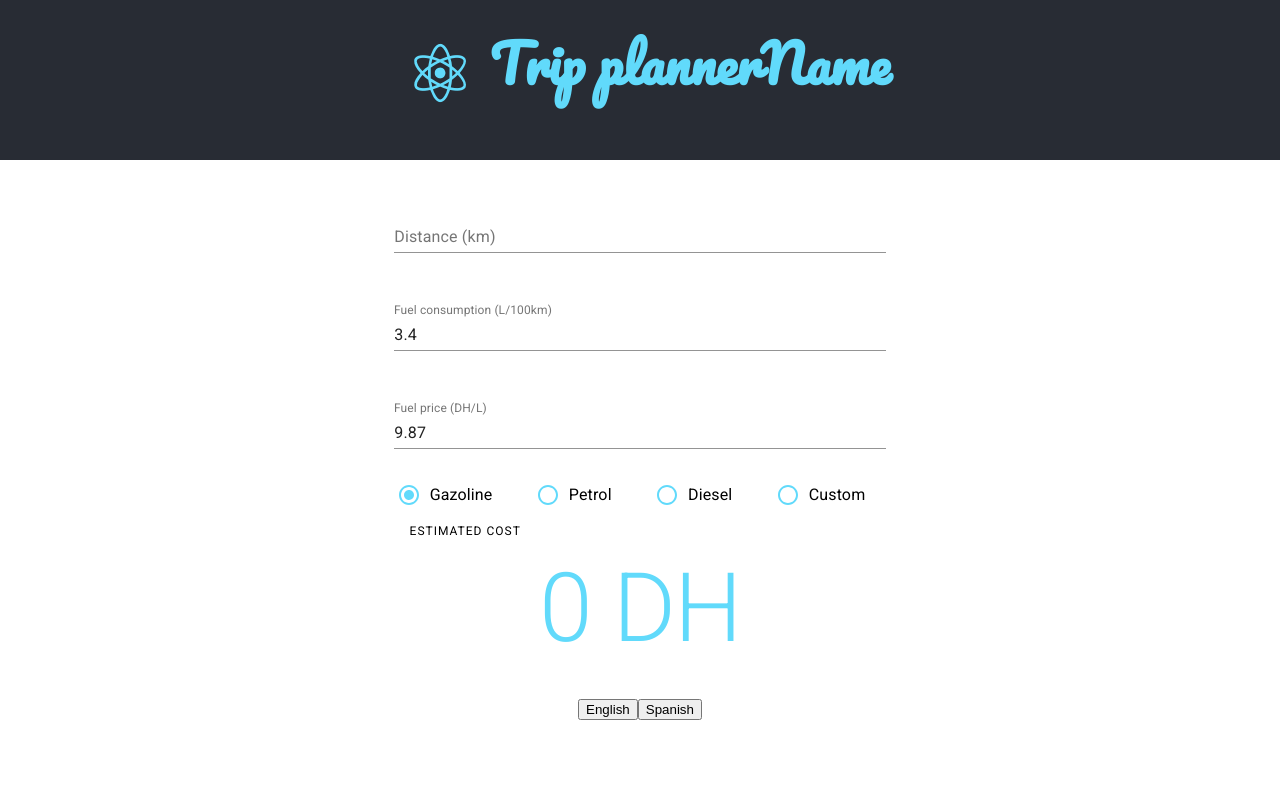
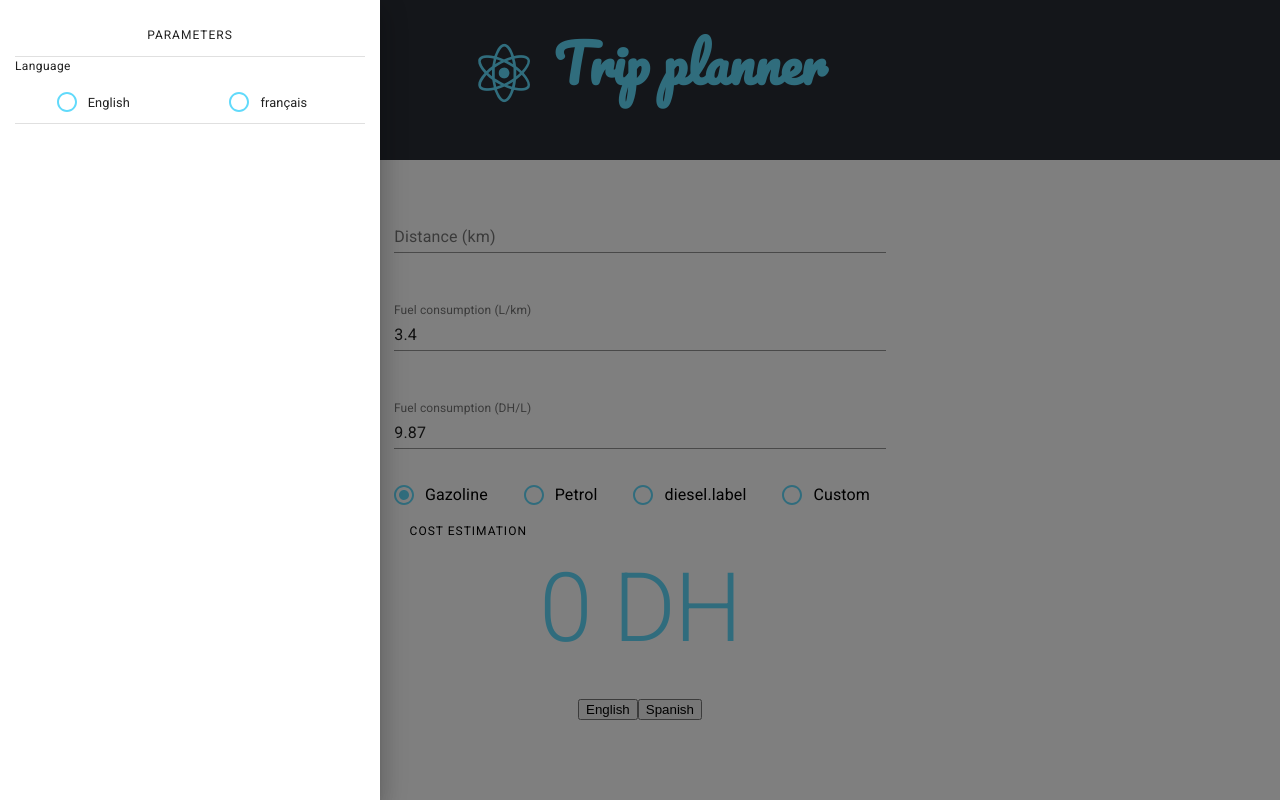
Before and after one commit to Toumani/trip-planner, a React (Create React App) app: page / in a window 1280 px wide. Built offline with nearby package versions, Linux system fonts and the light colour scheme.

Commit message:
feat: user can set language

```diff
--- a/src/App.js
+++ b/src/App.js
@@ -11,26 +11,36 @@ import Typography from '@material-ui/core/Typography';
 
 import i18next from 'i18next';
 
+import Sidebar from './Sidebar';
+
 const i18n = i18next.init({
     interpolation: {
       // React already does escaping
       escapeValue: false,
     },
-    lng: 'en', // 'en' | 'es'
+    lng: 'en',
     resources: {
       en: {
         translation: {
-          age: { label: 'Age', },
-          home: { label: 'Home', },
-          name: { label: 'Name', },
+          distance: { label: 'Distance', },
+          fuelConsumption: { label: 'Fuel consumption', },
+		  fuelPrice: { label: 'Fuel Price', },
+		  cost: { label: 'Cost estimation'},
+		  gazoline: { label: 'Gazoline',},
+		  petrol: {label: 'Petrol'},
+		  custom: {label: 'Custom'},
         },
       },
-      es: {
+      fr: {
         translation: {
-          age: { label: 'Años', },
-          home: { label: 'Casa', },
-          name: { label: 'Nombre', },
-        },
+			distance: { label: 'Distance', },
+			fuelConsumption: { label: 'Consommation', },
+			fuelPrice: { label: 'Prix du carburant', },
+			cost: { label: 'Coût estimé'},
+			gazoline: { label: 'Diesel',},
+			petrol: {label: 'Essence'},
+			custom: {label: 'Custom'},
+		},
       },
     },
   },
@@ -133,19 +143,20 @@ class App extends React.Component {
 
 		return (
 			<div className="App">
+				<Sidebar
+					setLanguage={this.changeLanguage}
+				/>
 				<header className="App-header notranslate">
 					<h1>
 						<img src={logo} className="App-logo" alt="logo" />
 						Trip planner
-						{i18next.t('name.label')}
 					</h1>
 				</header>
 				<main className="App-main">
 					<section className="form-section">
 						<div className="form-control">
-							{/* <label>Distance (km) :</label> */}
 							<TextField
-								label="Distance (km)"
+								label={i18next.t('distance.label') + ' (km)'}
 								onChange={(e) => {
 									this.setDistance(e.target.value);
 								}}
@@ -156,9 +167,8 @@ class App extends React.Component {
 						</div>
 
 						<div className="form-control">
-							{/* <label>Fuel consumption (L/100km) :</label> */}
 							<TextField
-								label="Fuel consumption (L/100km)"
+								label={i18next.t('fuelConsumption.label') + ' (L/km)'}
 								onChange={(e) => {
 									this.setConsumption(e.target.value);
 								}}
@@ -170,7 +180,7 @@ class App extends React.Component {
 
 						<div className="form-control">
 							<TextField
-								label="Fuel price (DH/L)"
+								label={i18next.t('fuelConsumption.label') + ' (DH/L)'}
 								onChange={(e) => {
 									this.setFuelPrice(e.target.value);
 								}}
@@ -181,7 +191,6 @@ class App extends React.Component {
 						</div>
 
 						<FormControl component="fieldset" style={{width: '100%'}}>
-							{/* <FormLabel component="legend">Fuel type</FormLabel> */}
 							<RadioGroup
 								aria-label="Fuel type"
 								name="fueltype"
@@ -191,16 +200,16 @@ class App extends React.Component {
 								style={radioGroupStyle}
 								value={this.state.fuelType}
 							>
-								<FormControlLabel value="gazoline" control={<Radio style={{color: '#61dafb'}}/>} label="Gazoline" />
-								<FormControlLabel value="petrol" control={<Radio style={{color: '#61dafb'}}/>} label="Petrol" />
-								<FormControlLabel value="diesel" control={<Radio style={{color: '#61dafb'}}/>} label="Diesel" />
-								<FormControlLabel value="custom" control={<Radio style={{color: '#61dafb'}}/>} label="Custom" />
+								<FormControlLabel value="gazoline" control={<Radio style={{color: '#61dafb'}}/>} label={i18next.t('gazoline.label')} />
+								<FormControlLabel value="petrol" control={<Radio style={{color: '#61dafb'}}/>} label={i18next.t('petrol.label')} />
+								<FormControlLabel value="diesel" control={<Radio style={{color: '#61dafb'}}/>} label={i18next.t('diesel.label')} />
+								<FormControlLabel value="custom" control={<Radio style={{color: '#61dafb'}}/>} label={i18next.t('custom.label')} />
 							</RadioGroup>
 						</FormControl>
 					</section>
 					<section className="result-section">
 						<Typography variant="overline" display="block" gutterBottom style={{textAlign: 'left', paddingLeft: '5%'}}>
-							Estimated cost
+							{i18next.t('cost.label')}
 						</Typography>
 						<Typography className="result notranslate" variant="h1" component="h2" gutterBottom>
 							{ price } DH
--- /dev/null
+++ b/src/Sidebar.css
@@ -0,0 +1,17 @@
+#content {
+    transition: width 0.2s;
+}
+
+@media (min-width: 1024px) {
+    #content {
+        width: 350px;
+        padding: 20px 15px;
+    }
+}
+
+@media (max-width: 1024px) {
+    #content {
+        width: 150px;
+        padding: 20px 5px;
+    }
+}
--- /dev/null
+++ b/src/Sidebar.jsx
@@ -0,0 +1,83 @@
+import React from 'react';
+
+import { withStyles } from '@material-ui/core/styles';
+import PropTypes from 'prop-types';
+
+import './Sidebar.css';
+
+import Drawer from '@material-ui/core/Drawer';
+import Divider from '@material-ui/core/Divider';
+import Typography from '@material-ui/core/Typography';
+import Radio from '@material-ui/core/Radio';
+import RadioGroup from '@material-ui/core/RadioGroup';
+import FormControlLabel from '@material-ui/core/FormControlLabel';
+import FormControl from '@material-ui/core/FormControl';
+
+const radioGroupStyle = {
+	flexDirection: 'row',
+    justifyContent: 'space-around'
+}
+
+const styles = theme => ({
+    radioLabel: {
+        fontSize: '0.8em',
+    }
+});
+
+
+
+class Sidebar extends React.Component {
+
+    setLanguage = (lang) => {
+        this.props.setLanguage(lang);
+    }
+
+    render() {
+        const { classes } = this.props;
+        return (
+            <Drawer open={true} id="sidebar-container">
+                <div id="content">
+                    <Typography
+                        variant="overline"
+                        component="h2"
+                        align="center"
+                        gutterBottom
+                    >
+                        Parameters
+                    </Typography>
+                    <Divider />
+                    <Typography
+                        variant="caption"
+                        component="h3"
+                        align="left"
+                        gutterBottom
+                    >
+                        Language
+                    </Typography>
+                    <FormControl component="fieldset" style={{width: '100%'}}>
+                        <RadioGroup
+                            aria-label="Language"
+                            name="lang"
+                            style={radioGroupStyle}
+                            onChange={(e) => {
+                                this.setLanguage(e.target.value)
+                            }}
+                        >
+                            <FormControlLabel value="en" control={<Radio style={{color: '#61dafb'}}/>} classes={{root: classes.radioRoot, label: classes.radioLabel}} label="English" />
+                            <FormControlLabel value="fr" control={<Radio style={{color: '#61dafb'}}/>} classes={{root: classes.radioRoot, label: classes.radioLabel}} label="français" />
+                        </RadioGroup>
+                    </FormControl>
+                    <Divider />
+                </div>
+            </Drawer>
+        )
+    }
+
+}
+
+
+Sidebar.propTypes = {
+    classes: PropTypes.object.isRequired,
+};
+
+export default withStyles(styles)(Sidebar);
```
